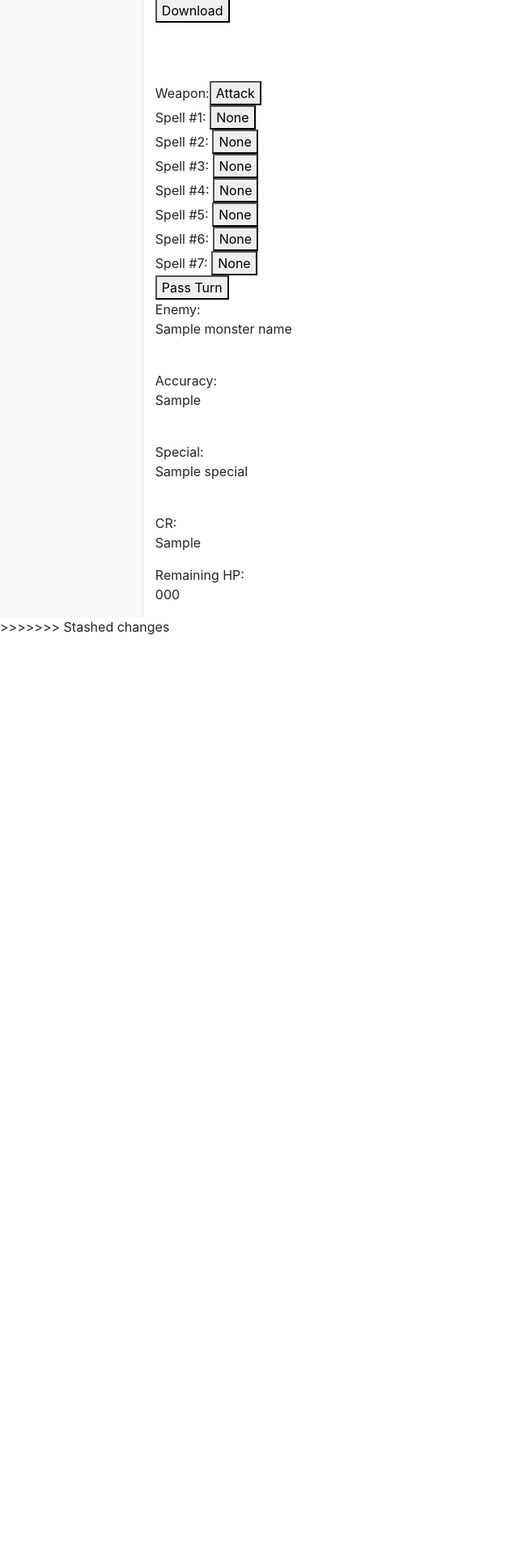
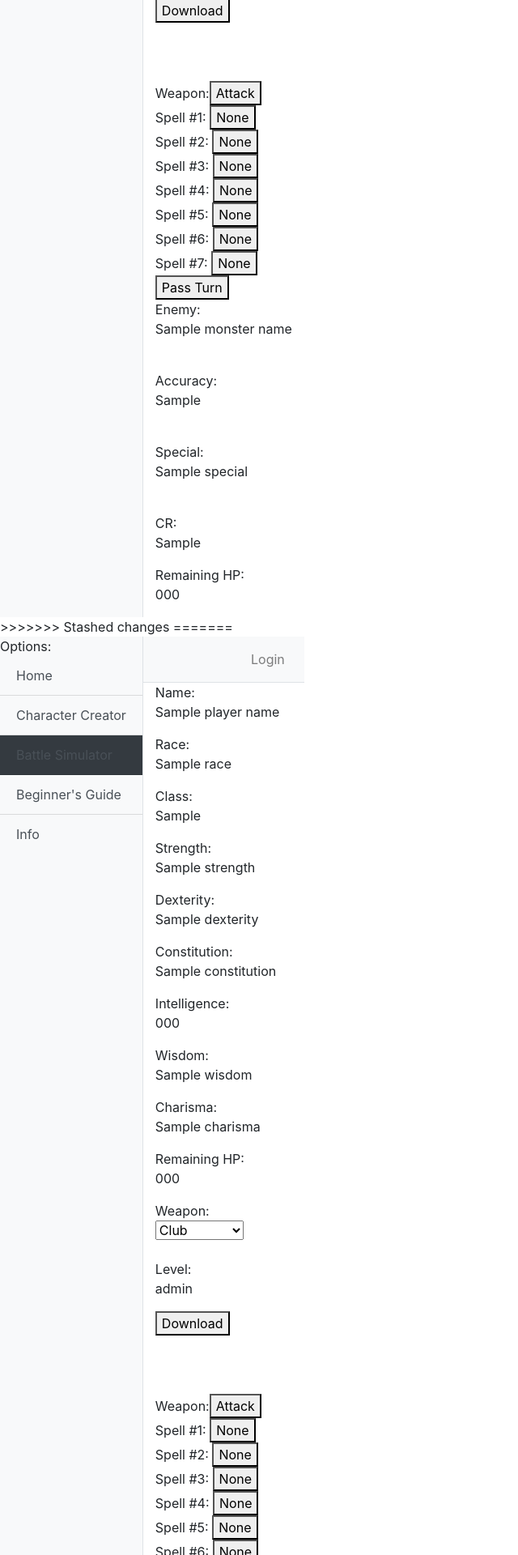
Before and after one commit to VerseForty/Full-Stack-Final, a Django app: template fullStack/pathfinder/templates/battle.html in a window 1280 px wide. Shown: the part 2480-4400 px from the top of the page at 81% size, without its empty margins (0-640 px from the left). Before the commit the page ends 3264 px from the top, so only its background shows below. Run offline with Django 3.2, Linux system fonts and the light colour scheme; the template is opened without the code that fills it: most values are stand-ins (such as "Sample title", 1, 10 or a date in 2020); some libraries are stand-ins or nearby versions.

Commit message:
DownloadTest

```diff
--- a/fullStack/pathfinder/templates/battle.html
+++ b/fullStack/pathfinder/templates/battle.html
@@ -1,3 +1,4 @@
+<<<<<<< Updated upstream
 <<<<<<< Updated upstream
 <!-- MIGHT BE MISSING IMPORT FOR PYTHON INTEGRAATION -->
 <!DOCTYPE html>
@@ -268,3 +269,138 @@
 
 </html>
 >>>>>>> Stashed changes
+=======
+<!-- MIGHT BE MISSING IMPORT FOR PYTHON INTEGRAATION -->
+<!DOCTYPE html>
+<!-- Open Source Template Credit: StartBootstrap -->
+<html lang="en">
+
+<link href = "/static/css/battle.css" rel = "stylesheet">
+<link href = "/static/css/bootstrap.min.css" rel = "stylesheet">
+
+
+<head>
+
+<meta charset="utf-8">
+<meta name="viewport" content="width=device-width, initial-scale=1, shrink-to-fit=no">
+<meta name="description" content="">
+<meta name="author" content="">
+
+<title>Battle Simulator</title> <!-- Placeholder-->
+
+
+</head>
+
+<body>
+
+<div class="d-flex" id="wrapper">
+
+<!-- Sidebar -->
+<div class="bg-light border-right" id="sidebar-wrapper">
+  <div class="sidebar-heading"> Options: </div>
+  <div class="list-group list-group-flush">
+    <a href="{% url 'home' %}" class="list-group-item list-group-item-action bg-light">Home</a>
+    <a href="{% url 'characterCreator' %}" class="list-group-item list-group-item-action bg-light">Character Creator</a>
+    <a href="{% url 'battleSim' %}" class="list-group-item list-group-item-action bg-dark">Battle Simulator</a>
+    <a href="{% url 'beginnersGuide' %}" class="list-group-item list-group-item-action bg-light">Beginner's Guide</a>
+    <a href="{% url 'info' %}" class="list-group-item list-group-item-action bg-light">Info</a>
+
+  <!--  <a href="#" class="list-group-item list-group-item-action bg-light">Profile</a>
+    <a href="#" class="list-group-item list-group-item-action bg-light">Status</a> -->
+  </div>
+</div>
+<!-- /#sidebar-wrapper -->
+
+<!-- Page Content -->
+<div id="page-content-wrapper">
+
+  <nav class="navbar navbar-expand-lg navbar-light bg-light border-bottom">
+    <!-- Menu Toggle Button -->
+
+    <button class="navbar-toggler" type="button" data-toggle="collapse" data-target="#navbarSupportedContent" aria-controls="navbarSupportedContent" aria-expanded="false" aria-label="Toggle navigation">
+      <span class="navbar-toggler-icon"></span>
+    </button>
+
+    <div class="collapse navbar-collapse" id="navbarSupportedContent">
+      <ul class="navbar-nav ml-auto mt-2 mt-lg-0">
+        <li class="nav-item">
+          <a class="nav-link" href="http://localhost:8000/login/">Login</a>
+        </li>
+
+      </ul>
+    </div>
+  </nav>
+
+
+  <div class="container-fluid">
+
+    <div id="characterSide">
+      Name: <p id = "playerName">{{ playerName }}</p>
+      Race: <p id = "race">{{ race }}</p>
+      Class: <p id = "playerClass">{{ playerClass }}</p>
+      Strength: <p id = "strength">{{ strength }}</p>
+      Dexterity: <p id = "dexterity">{{ dexterity }}</p>
+      Constitution: <p id = "constitution">{{ constitution }}</p>
+      Intelligence: <p id = "intelligence">{{ intelligence }}</p>
+      Wisdom: <p id = "wisdom">{{ wisdom }}</p>
+      Charisma: <p id = "charisma">{{ charisma }}</p>
+      Remaining HP: <p id = "playerHP">{{ playerHP }}</p>
+      Weapon: <br><select name ="weapon" id = "weapon" onchange="updateWeapon()">
+              <option value = "Club">Club</option>
+              <option value = "Dagger">Dagger</option>
+			  <option value = "LongSword">LongSword</option>
+			  <option value = "CrossBow">CrossBow</option>
+            </select><br><br>
+      Level: <p id = "level"> {{ level }} </p>
+		<button name = "btn5" value = "btn5" onclick = "Download()" class = "button">Download</button>
+    </div>
+
+    <div id="center">
+      <br><br><br>
+      Weapon:<button name ="btn2" value ="btn2" onclick ="playerAttack()"class ="button"> Attack </button>
+      <br>
+      Spell #1:  <button name ="spell1" value ="spell1" id ="spell1" onclick ="spell1()" class ="button"> None </button>
+      <br>
+      Spell #2:  <button name ="spell2" value ="spell2" id ="spell2" onclick ="spell2()"class ="button"> None </button>
+      <br>
+      Spell #3:  <button name ="spell3" value ="spell3" id ="spell3" onclick ="spell3()"class ="button"> None </button>
+      <br>
+      Spell #4:  <button name ="spell4" value ="spell4" id ="spell4"onclick ="spell4()"class ="button"> None </button>
+      <br>
+      Spell #5:  <button name ="spell5" value ="spell5" id ="spell5"onclick ="spell5()"class ="button"> None </button>
+      <br>
+      Spell #6:  <button name ="spell6" value ="spell6" id ="spell6" onclick ="spell6()"class ="button"> None </button>
+      <br>
+      Spell #7:  <button name ="spell7" value ="spell7" id ="spell7" onclick ="spell7()"class ="button"> None </button>
+      <br>
+      <button name = "pass" onclick="monsterAttack()" class = "button">Pass Turn</button>
+    </div>
+
+    <div id="monsterSide">
+      Enemy: <p id ="monsterName">{{ monsterName }}</p>
+      <br>
+      Accuracy: <p id = "monsterAC">{{ monsterAC }}</p>
+      <br>
+      Special: <p id ="special">{{ special }}</p>
+      <br>
+      CR: <p id ="monsterCR">{{ monsterCR }}</p>
+
+      Remaining HP: <p id ="monsterHP">{{ monsterHP }}</p>
+    </div>
+
+
+
+
+  </div>
+</div>
+<!-- /#page-content-wrapper -->
+
+</div>
+<!-- /#wrapper -->
+
+</body>
+<!-- script is imported last because it depends on values added by django -->
+<script src ="/static/js/battle.js"></script>
+
+</html>
+>>>>>>> Stashed changes
--- a/fullStack/static/js/battle.js
+++ b/fullStack/static/js/battle.js
@@ -1,3 +1,4 @@
+<<<<<<< Updated upstream
 <<<<<<< Updated upstream
 /*
 Constant stats that will not be changed, HP will though so it is checked
@@ -1148,3 +1149,578 @@ function Download(){
 
 }
 >>>>>>> Stashed changes
+=======
+/*
+Constant stats that will not be changed, HP will though so it is checked
+every time it is called. Stats need to be parsed to ints for calculation
+and then returned as strings for html to display, as shown in takeDmg()
+*/
+var playerName = document.getElementById("playerName").innerHTML
+var race = document.getElementById("race").innerHTML
+var playerClass = document.getElementById("playerClass").innerHTML
+var strength = parseInt(document.getElementById("strength").innerHTML)
+var dexterity = parseInt(document.getElementById("dexterity").innerHTML)
+var constitution = parseInt(document.getElementById("constitution").innerHTML)
+var intelligence = parseInt(document.getElementById("intelligence").innerHTML)
+var wisdom = parseInt(document.getElementById("wisdom").innerHTML)
+var charisma = parseInt(document.getElementById("race").innerHTML)
+var weapon = document.getElementById("weapon").value;
+var level = parseInt(document.getElementById("level").innerHTML)
+var proficiency = level
+var savingThrowMod = 0;
+var acMod = 0;
+var spellsLeft = 3
+//helper function to make sure weapon stays updated
+
+function updateWeapon(){
+  weapon = document.getElementById("weapon").value;
+
+}
+var attack
+//long switch to determine player's attack stat
+switch (playerClass) {
+  case "Fighter":
+    switch (strength){
+	  case 7:
+        attack = -4
+        break;
+	  case 8:
+        attack = -3
+        break;
+	  case 9:
+        attack = -2
+        break;
+	  case 10:
+        attack = 0
+        break;
+      case 11:
+        attack = 1
+        break;
+      case 12:
+        attack = 2
+        break;
+      case 13:
+        attack = 3
+        break;
+      case 14:
+        attack = 5
+        break;
+      case 15:
+        attack = 7
+        break;
+      case 16:
+        attack = 10
+        break;
+      case 17:
+        attack = 13
+        break;
+      case 18:
+        attack = 14
+        break;
+
+      default: attack = 0
+
+    }
+
+    break;
+
+  case "Rogue":
+    switch (dexterity){
+       case 7:
+        attack = -4
+        break;
+	  case 8:
+        attack = -3
+        break;
+	  case 9:
+        attack = -2
+        break;
+	  case 10:
+        attack = 0
+        break;
+	  case 11:
+        attack = 1
+        break;
+      case 12:
+        attack = 2
+        break;
+      case 13:
+        attack = 3
+        break;
+      case 14:
+        attack = 5
+        break;
+      case 15:
+        attack = 7
+        break;
+      case 16:
+        attack = 10
+        break;
+      case 17:
+        attack = 13
+        break;
+      case 18:
+        attack = 14
+        break;
+
+      default: attack = 0
+        break;
+    }
+
+    break;
+
+  case "Wizard":
+
+      attack = 0;
+      document.getElementById("spell1").innerHTML = "Acid Splash"
+      document.getElementById("spell2").innerHTML = "Ray of Frost"
+      document.getElementById("spell3").innerHTML = "Jolt"
+      document.getElementById("spell4").innerHTML = "Resistance"
+      document.getElementById("spell5").innerHTML = "Stunning Barrier"
+      document.getElementById("spell6").innerHTML = "Corrosive Touch"
+      document.getElementById("spell7").innerHTML = "Stone Call"
+      switch (level) {
+        case 1:
+          spellsLeft = 3
+
+          break;
+
+        default:
+          spellsLeft = 4
+
+          break;
+    }
+    break;
+  default: alert("why dont you have stats")
+    break;
+}
+
+
+
+var monsterName = document.getElementById("monsterName").innerHTML
+var monsterAC = parseInt(document.getElementById("monsterAC").innerHTML)
+var special = document.getElementById("special").innerHTML
+var monsterCR = parseInt(document.getElementById("monsterCR").innerHTML)
+//helper function courtesy of Mozilla web docs https://developer.mozilla.org/en-US/docs/Web/JavaScript/Reference/Global_Objects/Math/random
+function getRandomInt(max) {
+  return Math.floor(Math.random() * Math.floor(max));
+}
+
+/*
+actual meat and bones functions doing calculations
+takeDmg() is just a placeholder/example at the moment to decrement playerHP
+*/
+function takeDmg(){
+  var playerHP = document.getElementById("playerHP").innerHTML;
+  var playerHPInt = parseInt(playerHP);
+  playerHPInt--;
+  var playerHPString = playerHPInt.toString();
+  document.getElementById("playerHP").innerHTML = playerHPString;
+
+}
+
+function monsterAttack(){
+  var playerHP = document.getElementById("playerHP").innerHTML;
+  var acRoll = getRandomInt(20)+1
+  var playerAC = (acRoll + proficiency)
+
+  var monsterACRoll = (getRandomInt(20)+1)
+  if(monsterACRoll >= playerAC){
+    var playerHP = document.getElementById("playerHP").innerHTML;
+    var playerHPInt = parseInt(playerHP);
+    playerHPInt = playerHPInt - monsterCR;
+    var playerHPString = playerHPInt.toString();
+    document.getElementById("playerHP").innerHTML = playerHPString;
+    alert(monsterName + " rolled a " + monsterACRoll + " to your " + playerAC + " and hit you for " + monsterCR + " damage!")
+
+
+    if(playerHPInt <=0){
+      alert("Make a saving throw!")
+      var playerSave = getRandomInt(20)+1+savingThrowMod
+      var monsterSave = getRandomInt(20)+1
+      if(playerSave == 1|| playerSave < monsterSave){
+        alert("You rolled a " + playerSave + " to the monster's " + monsterSave +", you lose!")
+      }
+      else{
+        alert("You rolled a " + playerSave + " to the monster's " + monsterSave + " and lived with 1HP!")
+        document.getElementById("playerHP").innerHTML = "1";
+      }
+
+    }
+  }
+  else{
+    alert(monsterName + " rolled a " + monsterACRoll + " to your " + playerAC + " and missed!")
+  }
+}
+
+
+function playerAttack(){
+
+  var monsterHP = document.getElementById("monsterHP").innerHTML;
+
+
+  var weaponDamage;
+
+  if(playerClass == "Fighter" || playerClass == "Rogue" || playerClass == "Wizard"){
+
+    switch(weapon) {
+
+      case "Club":
+        weaponDamage = (getRandomInt(5)+1)
+        alert("You rolled a " + weaponDamage + " out of 6 for your weapon roll")
+        break;
+	  case "LongSword":
+        weaponDamage = (getRandomInt(7)+1)
+        alert("You rolled a " + weaponDamage + " out of 8 for your weapon roll")
+        break;
+	  case "CrossBow":
+      weaponDamage = (getRandomInt(9)+1)
+      alert("You rolled a " + weaponDamage + " out of 10 for your weapon roll")
+        break;
+      case "Dagger":
+      weaponDamage = (getRandomInt(3)+1)
+
+      alert("You rolled a " + weaponDamage + " out of 4 for your weapon roll")
+        break;
+      default:
+        alert("why don't you have a weapon? weapon: " + weapon)
+        break;
+    }
+
+    //just as long switch to determine class damage buff
+    var classDamage
+    switch (playerClass) {
+      case "Fighter":
+        classDamage = level
+        break;
+
+      case "Rogue":
+        switch(level){
+          case 1:
+            classDamage = 0
+            break;
+          case 2:
+            classDamage = 1
+            break;
+          case 3:
+            classDamage = 2
+            break;
+          case 4:
+            classDamage = 3
+            break;
+          case 5:
+            classDamage = 3
+            break;
+          case 6:
+            classDamage = 4
+            break;
+          case 7:
+            classDamage = 5
+            break;
+          case 8:
+            classDamage = 6
+            break;
+          case 9:
+            classDamage = 6
+            break;
+          case 10:
+            classDamage = 7
+            break;
+          case 11:
+            classDamage = 8
+            break;
+          case 12:
+            classDamage = 9
+            break;
+          case 13:
+            classDamage = 9
+            break;
+          case 14:
+            classDamage=10
+            break;
+          case 15:
+            classDamage = 11
+            break;
+          case 16:
+            classDamage = 12
+            break;
+          case 17:
+            classDamage = 12
+            break;
+          case 18:
+            classDamage = 13
+            break;
+          case 19:
+            classDamage = 14
+            break;
+          case 20:
+            classDamage = 15
+            break;
+          default:
+            alert("why do you have no class damage")
+            break;
+          }
+        break;
+
+      case "Wizard":
+        classDamage =0
+        break;
+
+      default: alert("why don't you have a class")
+
+    }
+    var acRoll = getRandomInt(20)+1
+    var playerAC = (acRoll + proficiency + acMod)
+    alert("You rolled a " + playerAC + " out of a possible " + (20 + proficiency + acMod) + " for your accuracy roll (d20 plus Proficiency and Modifiers)")
+    var totalDamage
+    if(playerAC >= monsterAC){
+      totalDamage = classDamage + weaponDamage + attack
+      alert("You hit the monster for " + totalDamage + "! " + " (Attack stat: " + attack + " + " + "weapon roll: " + weaponDamage + " + " + "class damage: " + classDamage + ")")
+    }
+    else{
+      totalDamage = 0
+      alert("You missed!")
+    }
+    var newMonsterHP = monsterHP - totalDamage
+    var newMonsterHPString = newMonsterHP.toString()
+    document.getElementById("monsterHP").innerHTML = newMonsterHPString
+
+
+    if(newMonsterHP <= 0){
+      alert("You win!")
+    }
+    else{
+      monsterAttack()
+    }
+
+  }//end if for fighter or rogue EDUT wuzard too
+
+
+}//end playerattack
+
+function spell1(){
+  switch (playerClass) {
+    case "Wizard":
+      if(spellsLeft > 0){
+        var spellRoll = getRandomInt(3)+1
+        var monsterHP = document.getElementById("monsterHP").innerHTML;
+        var newMonsterHP = monsterHP - spellRoll
+
+        var newMonsterHPString = newMonsterHP.toString()
+        spellsLeft--
+        document.getElementById("monsterHP").innerHTML = newMonsterHPString
+        alert("You hit the " + monsterName + " with an orb of acid for " + spellRoll + " damage! You have " + spellsLeft + " spells remaining.")
+
+        if(newMonsterHP <= 0){
+          alert("You win!")
+          }
+        else{
+          monsterAttack()
+          }
+        }
+      else{
+        alert("You have no remaining spells!")
+      }
+      break;
+
+    default:
+      alert("Your class cannot use spells!")
+      break;
+  }
+}
+
+function spell2(){
+  switch (playerClass) {
+    case "Wizard":
+      if(spellsLeft > 0){
+        var spellRoll = getRandomInt(3)+1
+        var monsterHP = document.getElementById("monsterHP").innerHTML;
+        var newMonsterHP = monsterHP - spellRoll
+
+        var newMonsterHPString = newMonsterHP.toString()
+        spellsLeft--
+
+        document.getElementById("monsterHP").innerHTML = newMonsterHPString
+        alert("You hit the " + monsterName + " with a beam of ice for " + spellRoll + " damage! You have " + spellsLeft + " spells remaining.")
+
+        if(newMonsterHP <= 0){
+          alert("You win!")
+          }
+        else{
+          monsterAttack()
+          }
+        }
+      else{
+        alert("You have no remaining spells!")
+      }
+      break;
+
+    default:
+      alert("Your class cannot use spells!")
+      break;
+  }
+}
+
+
+function spell3(){
+  switch (playerClass) {
+    case "Wizard":
+      if(spellsLeft > 0){
+        var spellRoll = getRandomInt(3)+1
+        var monsterHP = document.getElementById("monsterHP").innerHTML;
+        var newMonsterHP = monsterHP - spellRoll
+
+        var newMonsterHPString = newMonsterHP.toString()
+        spellsLeft--
+
+        document.getElementById("monsterHP").innerHTML = newMonsterHPString
+        alert("You hit the " + monsterName + " with an bolt of electricity for " + spellRoll + " damage! You have " + spellsLeft + " spells remaining.")
+
+        if(newMonsterHP <= 0){
+          alert("You win!")
+          }
+        else{
+          monsterAttack()
+          }
+        }
+      else{
+        alert("You have no remaining spells!")
+      }
+      break;
+
+    default:
+      alert("Your class cannot use spells!")
+      break;
+  }
+}
+
+
+function spell4(){
+  switch (playerClass) {
+    case "Wizard":
+      if(spellsLeft>0){
+        savingThrowMod++
+        spellsLeft--
+
+        alert("You added 1 to your saving throw bonus! You have " + spellsLeft + " spells remaining.")
+        monsterAttack()
+      }
+      else{
+        alert("You have no remaining spells!")
+      }
+        break;
+      default:
+        alert("Your class cannot use spells!")
+      break;
+  }
+}
+
+function spell5(){
+  switch (playerClass) {
+    case "Wizard":
+      if(spellsLeft>0 && level >=2){
+        savingThrowMod++
+        acMod++
+        spellsLeft--
+
+        alert("You added 1 to your saving throw bonus and AC! You have " + spellsLeft + " spells remaining.")
+        alert("Your stunning barrier blocked the monster's attack!")
+      }
+      else{
+        if(spellsLeft<=0){
+          alert("You have no remaining spells!")
+        }
+        else alert("Your level is too low!")
+      }
+        break;
+      default:
+        alert("Your class cannot use spells!")
+      break;
+  }
+}
+
+function spell6(){
+  switch (playerClass) {
+    case "Wizard":
+      if(spellsLeft > 0 && level>=2){
+        var spellRoll = getRandomInt(4)+1
+        var monsterHP = document.getElementById("monsterHP").innerHTML;
+        var newMonsterHP = monsterHP - spellRoll
+
+        var newMonsterHPString = newMonsterHP.toString()
+        document.getElementById("monsterHP").innerHTML = newMonsterHPString
+        spellsLeft--
+
+        alert("You hit the " + monsterName + " with a touch of corrosion for " + spellRoll + " damage! You have " + spellsLeft + " spells remaining.")
+
+        if(newMonsterHP <= 0){
+          alert("You win!")
+          }
+        else{
+          monsterAttack()
+          }
+        }
+        else{
+          if(spellsLeft<=0){
+            alert("You have no remaining spells!")
+          }
+          else alert("Your level is too low!")
+        }
+      break;
+
+    default:
+      alert("Your class cannot use spells!")
+      break;
+  }
+}
+
+function spell7(){
+  switch (playerClass) {
+    case "Wizard":
+      if(spellsLeft > 0 && level > 2){
+        var spellRoll = getRandomInt(12)+1
+        var monsterHP = document.getElementById("monsterHP").innerHTML;
+        var newMonsterHP = monsterHP - spellRoll
+
+        var newMonsterHPString = newMonsterHP.toString()
+        document.getElementById("monsterHP").innerHTML = newMonsterHPString
+        spellsLeft--
+
+        alert("You hit the " + monsterName + " with a large stone for " + spellRoll + " damage! You have " + spellsLeft + " spells remaining.")
+
+        if(newMonsterHP <= 0){
+          alert("You win!")
+          }
+        else{
+          monsterAttack()
+          }
+        }
+        else{
+          if(spellsLeft<=0){
+            alert("You have no remaining spells!")
+          }
+          else alert("Your level is too low!")
+        }
+      break;
+
+    default:
+      alert("Your class cannot use spells!")
+      break;
+  }
+}
+function Download(){
+
+	var myObj = {name: playerName, characterRace : race, characterStrength : strength, characterDexterity : dexterity, characterConstitution: constitution, characterIntelligence: intelligence, characterWisdom: wisdom, characterCharisma: charisma, characterLevel: level};
+	var data = "text/json;charse=utf-8," + encodeURIComponent(JSON.stringify(myObj));
+
+	var a = document.createElement('a');
+
+	a.href = 'data:' + data;
+	a.download = 'data.json';
+	a.innerHTML = 'download JSON';
+
+	var container = document.getElementById('container');
+	document.body.appendChild(a);
+
+}
+>>>>>>> Stashed changes
```
